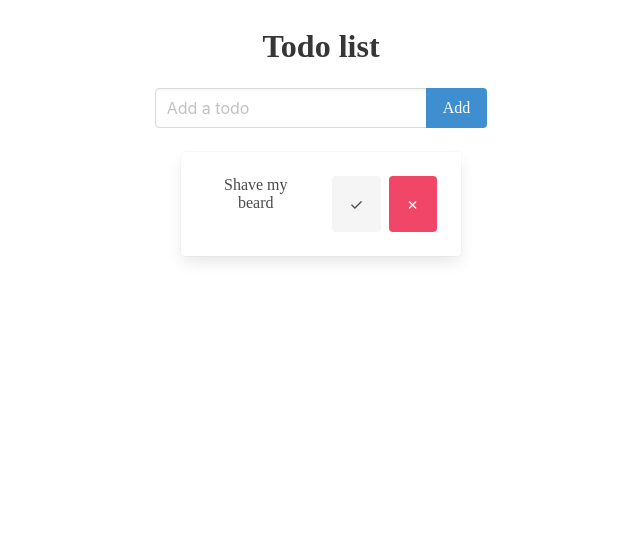
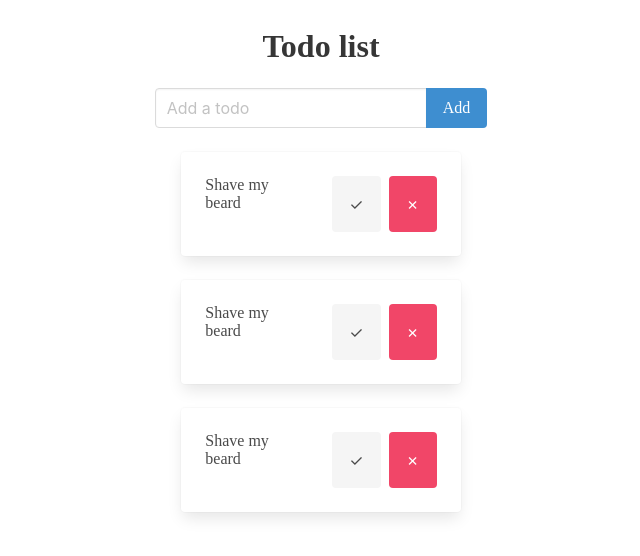
Before and after one commit to RamunnoAJ/vue3-firebase-todo, a Vue app: page / in a window 1280 px wide. Shown: the top 556 px of the page, without its empty margins (319-959 px from the left). Built offline with nearby package versions, Linux system fonts and the light colour scheme.

Commit message:
v-for loop and one extra style
Added a v-for loop to see the design of multiple cards

```diff
--- a/src/App.vue
+++ b/src/App.vue
@@ -15,7 +15,7 @@
       </div>
     </div>
 
-    <div class="card">
+    <div class="card mb-5" v-for="i in 3">
       <div class="card-content">
         <div class="content">
 
@@ -32,8 +32,6 @@
               </button>
             </div>
           </div>
-
-
         </div>
       </div>
     </div>
@@ -43,11 +41,17 @@
 <style scoped>
 @import '../node_modules/bulma/css/bulma.min.css';
 
+
+*[data-v-7ba5bd90],
+[data-v-7ba5bd90]::after,
+[data-v-7ba5bd90]::before {
+  box-sizing: initial;
+}
+
 .my-todo {
   max-width: 800px;
   padding: 20px;
   margin: 0 auto;
-  text-align: center;
   display: flex;
   align-content: center;
   flex-direction: column;
```
